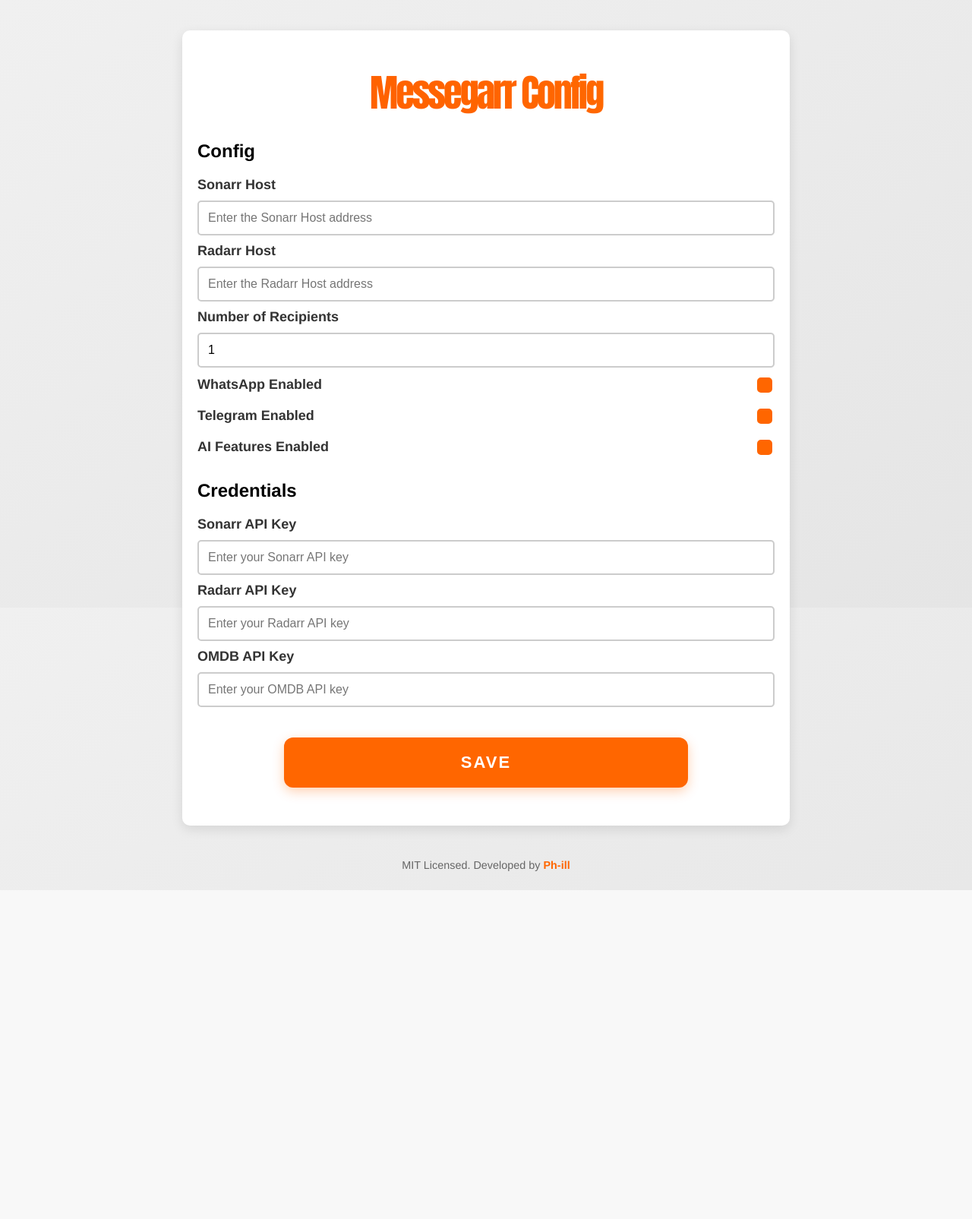
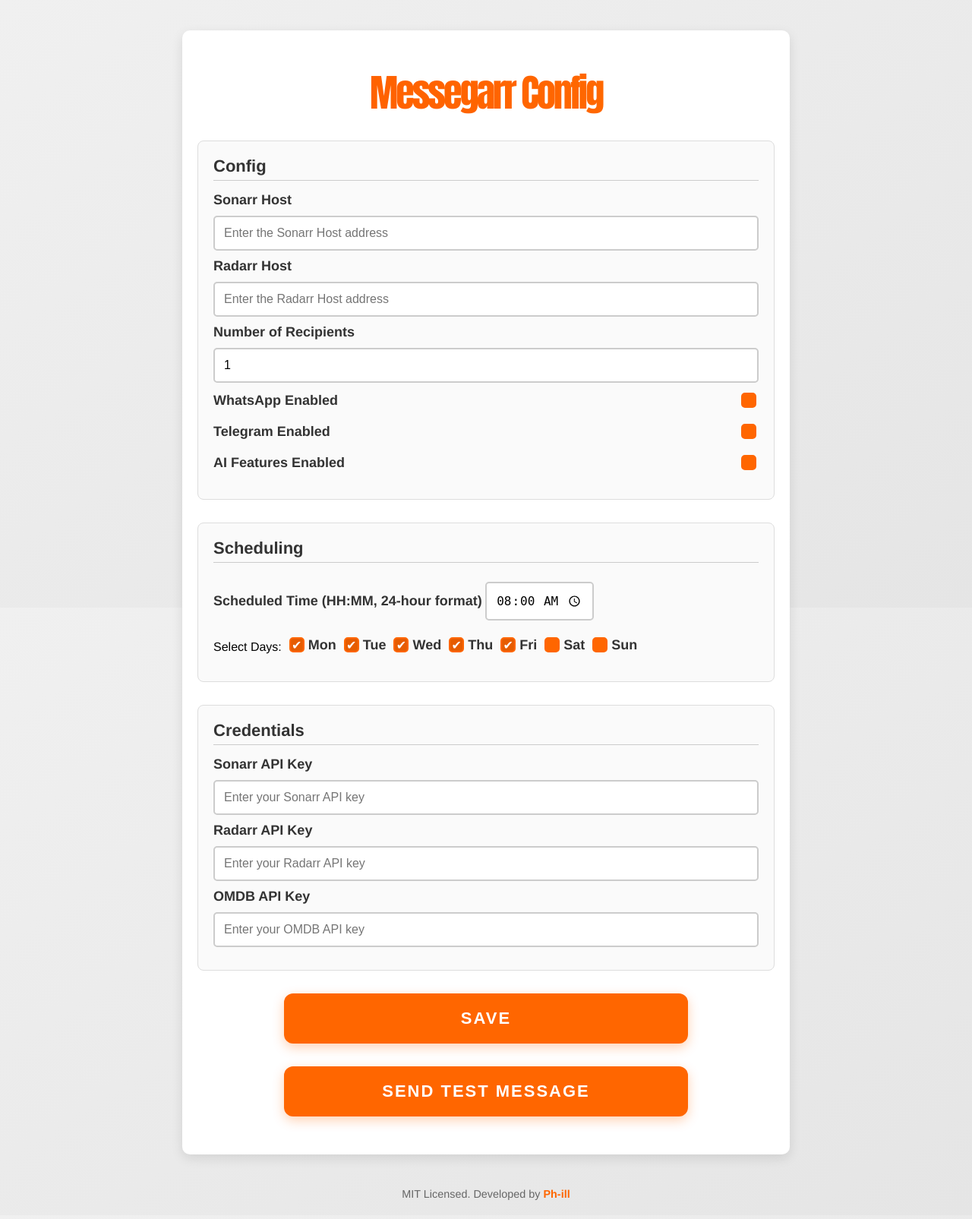
Before and after one commit to Ph-ill/Digestarr, a Flask app: page / in a window 1280 px wide. Shown: the whole page at 76% size. Before the commit the page ends 1172 px from the top, so only its background shows below. Run offline with Flask 3, Linux system fonts and the light colour scheme.

Commit message:
Added scheduling from configurator
Added ability to schedule the main script from the web configurator
Made some changes to the configurator UI to better seperate different configuration and credential fields

```diff
--- a/main.py
+++ b/main.py
@@ -37,7 +37,7 @@
 telegram_token = os.getenv('TELEGRAM_TOKEN')
 
 # timedeltastore for testing different dates
-timedeltastore = 0
+timedeltastore = 1
 
 # Define the host and API key for Sonarr
 sonarr_configuration = sonarr.Configuration(
--- a/static/style.css
+++ b/static/style.css
@@ -1,4 +1,3 @@
-
 body {
     font-family: 'Helvetica', sans-serif;
     max-width: 800px;
@@ -14,14 +13,37 @@
 }
 
 .form-container {
-    background-color: #fff; /* White background for the form */
+    background-color: #fff; /* White background for the form container */
     padding: 20px;
     border-radius: 10px;
     box-shadow: 0px 5px 15px rgba(0, 0, 0, 0.1); /* Drop shadow */
     flex-grow: 1;
 }
 
-input[type="text"], input[type="number"], input[type="password"] {
+/* Make each section stand out with a subtle border and background color */
+.section {
+    margin-bottom: 30px;
+    padding: 20px;
+    background-color: #fafafa; /* Slightly off-white to separate from container */
+    border-radius: 8px;
+    border: 1px solid #ddd;
+}
+
+/* Style the section headings to further distinguish each block */
+.section h2 {
+    font-size: 22px;
+    margin-top: 0;
+    margin-bottom: 15px;
+    padding-bottom: 5px;
+    border-bottom: 1px solid #ccc;
+    color: #333;
+}
+
+/* Input fields styling */
+input[type="text"],
+input[type="number"],
+input[type="password"],
+input[type="time"] {
     width: 100%;
     padding: 12px;
     margin: 10px 0;
@@ -35,10 +57,6 @@
     font-weight: bold;
     font-size: 18px;
     color: #333;
-}
-
-.section {
-    margin-bottom: 30px;
 }
 
 button {
@@ -70,6 +88,7 @@
     box-shadow: 0px 3px 10px rgba(255, 102, 0, 0.4);
 }
 
+/* Checkbox styling */
 input[type="checkbox"] {
     margin-left: 10px;
     width: 20px;
@@ -103,6 +122,7 @@
     margin-bottom: 15px;
 }
 
+/* Header styling */
 .header-text {
     font-family: 'Impact', sans-serif, 'Arial Black', sans-serif; /* Similar font family to Garry's Mod */
     font-weight: 900;
@@ -116,19 +136,27 @@
     background-clip: text;
     background-size: 400%;
     animation: move 5s ease infinite;
-    background-image: linear-gradient(68.7deg, rgba(255, 94, 0, 1) 13.2%, rgba(255, 102, 0, 1) 29.8%, rgba(255, 123, 0, 1) 48.9%, rgba(255, 160, 0, 1) 68.2%, rgba(255, 183, 0, 1) 86.4%);
+    background-image: linear-gradient(
+        68.7deg,
+        rgba(255, 94, 0, 1) 13.2%,
+        rgba(255, 102, 0, 1) 29.8%,
+        rgba(255, 123, 0, 1) 48.9%,
+        rgba(255, 160, 0, 1) 68.2%,
+        rgba(255, 183, 0, 1) 86.4%
+    );
 }
 
 @keyframes move {
-    0%, 100% {
+    0%,
+    100% {
         background-position: 200% 0%;
     }
-
     50% {
         background-position: 0% 200%;
     }
 }
 
+/* Footer styling */
 footer {
     text-align: center;
     font-size: 0.9rem;
@@ -145,3 +173,67 @@
 footer a:hover {
     text-decoration: underline;
 }
+
+/* Modal styles */
+.modal {
+    display: none; /* Hidden by default */
+    position: fixed;
+    z-index: 1;
+    left: 0;
+    top: 0;
+    width: 100%;
+    height: 100%;
+    background-color: rgba(0, 0, 0, 0.5); /* Black background with transparency */
+}
+
+.modal-content {
+    background-color: #fefefe;
+    margin: 15% auto;
+    padding: 20px;
+    border: 1px solid #888;
+    width: 50%;
+    text-align: center;
+    position: relative;
+}
+
+.close {
+    position: absolute;
+    top: 10px;
+    right: 20px;
+    font-size: 24px;
+    cursor: pointer;
+}
+
+/* Close button hover */
+.close:hover {
+    color: red;
+}
+
+/* ==================== */
+/* Scheduling Fixes     */
+/* ==================== */
+
+/* 1. Better alignment for day checkboxes */
+.day-selectors {
+    display: flex;
+    flex-wrap: wrap; /* Allows wrapping if there's not enough horizontal space */
+    gap: 10px;       /* Spacing between each label/checkbox pair */
+}
+
+.day-selectors label {
+    display: inline-flex;
+    align-items: center;
+    margin-bottom: 5px;
+}
+
+.day-selectors input[type="checkbox"] {
+    margin-left: 0;    /* Remove default left margin */
+    margin-right: 5px; /* Small spacing before day name */
+}
+
+/* 2. Reduce time input width for scheduling */
+.section input[type="time"] {
+    width: auto;
+    max-width: 150px;
+    display: inline-block;
+}
--- a/templates/index.html
+++ b/templates/index.html
@@ -37,6 +37,24 @@
                 </div>
             </div>
 
+            <!-- New Scheduling Section -->
+            <div class="section">
+                <h2>Scheduling</h2>
+                <label for="SCHEDULE_TIME">Scheduled Time (HH:MM, 24-hour format)</label>
+                <input type="time" id="SCHEDULE_TIME" name="SCHEDULE_TIME" value="{{ config_data.SCHEDULE_TIME }}" required>
+
+                <div class="day-selectors">
+                    <p>Select Days:</p>
+                    <label><input type="checkbox" name="SCHEDULE_DAYS" value="mon" {% if 'mon' in config_data.SCHEDULE_DAYS|lower %}checked{% endif %}> Mon</label>
+                    <label><input type="checkbox" name="SCHEDULE_DAYS" value="tue" {% if 'tue' in config_data.SCHEDULE_DAYS|lower %}checked{% endif %}> Tue</label>
+                    <label><input type="checkbox" name="SCHEDULE_DAYS" value="wed" {% if 'wed' in config_data.SCHEDULE_DAYS|lower %}checked{% endif %}> Wed</label>
+                    <label><input type="checkbox" name="SCHEDULE_DAYS" value="thu" {% if 'thu' in config_data.SCHEDULE_DAYS|lower %}checked{% endif %}> Thu</label>
+                    <label><input type="checkbox" name="SCHEDULE_DAYS" value="fri" {% if 'fri' in config_data.SCHEDULE_DAYS|lower %}checked{% endif %}> Fri</label>
+                    <label><input type="checkbox" name="SCHEDULE_DAYS" value="sat" {% if 'sat' in config_data.SCHEDULE_DAYS|lower %}checked{% endif %}> Sat</label>
+                    <label><input type="checkbox" name="SCHEDULE_DAYS" value="sun" {% if 'sun' in config_data.SCHEDULE_DAYS|lower %}checked{% endif %}> Sun</label>
+                </div>
+            </div>
+
             <div class="section">
                 <h2>Credentials</h2>
                 <label for="SONARR_API_KEY">Sonarr API Key</label>
@@ -63,7 +81,25 @@
                 </div>
             </div>
 
-            <button type="submit">Save</button>
+            <!-- Save Button (For saving .env data) -->
+            <form method="POST">
+                <input type="hidden" name="action" value="save">
+                <button type="submit" class="btn btn-primary">Save</button>
+            </form>
+
+            <!-- Run main.py Button -->
+            <form method="POST">
+                <input type="hidden" name="action" value="run_script">
+                <button type="submit" id="run-script-btn" class="btn btn-primary">Send Test Message</button>
+            </form>
+
+            <div id="modal" class="modal">
+                <div class="modal-content">
+                    <span class="close">&times;</span>
+                    <p id="modal-message"></p>
+                </div>
+            </div>
+
         </form>
     </div>
 
@@ -77,6 +113,7 @@
             const recipientFieldsContainer = document.getElementById('recipient-fields-container');
             const whatsappCheckbox = document.getElementById('whatsapp-enabled-checkbox');
             const telegramCheckbox = document.getElementById('telegram-enabled-checkbox');
+            const aiEnabledCheckbox = document.getElementById('ai-enabled-checkbox');
 
             // Pass the existing recipient data from server-side into JavaScript
             const credentialsData = {
@@ -167,7 +204,6 @@
 
             function toggleMistralApiField() {
                 var mistralApiContainer = document.getElementById('mistral-api-container');
-                var aiEnabledCheckbox = document.getElementById('ai-enabled-checkbox');
                 if (aiEnabledCheckbox.checked) {
                     mistralApiContainer.style.display = 'block'; // Show the input field
                 } else {
@@ -181,8 +217,24 @@
             };
 
             // Run whenever the checkbox is changed
-            document.getElementById('ai-enabled-checkbox').addEventListener('change', toggleMistralApiField);
+            aiEnabledCheckbox.addEventListener('change', toggleMistralApiField);
         });
+
+        // Get the modal element
+        const modal = document.getElementById("modal");
+        const modalMessage = document.getElementById("modal-message");
+        const closeModal = document.getElementsByClassName("close")[0];
+
+        // Function to show the modal
+        function showModal(message) {
+            modalMessage.textContent = message;
+            modal.style.display = "block";
+        }
+
+        // Event listener for closing the modal
+        closeModal.onclick = function() {
+            modal.style.display = "none";
+        };
     </script>
 </body>
 </html>
```
Also changed, not shown: config_editor.py (+100 -46 lines), README.md.
